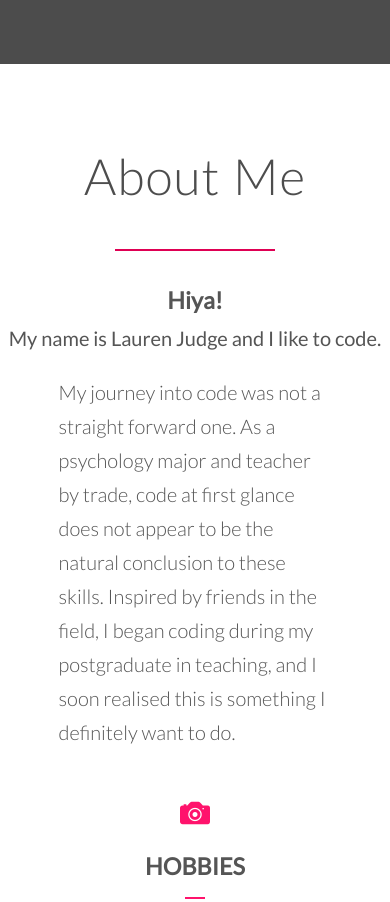
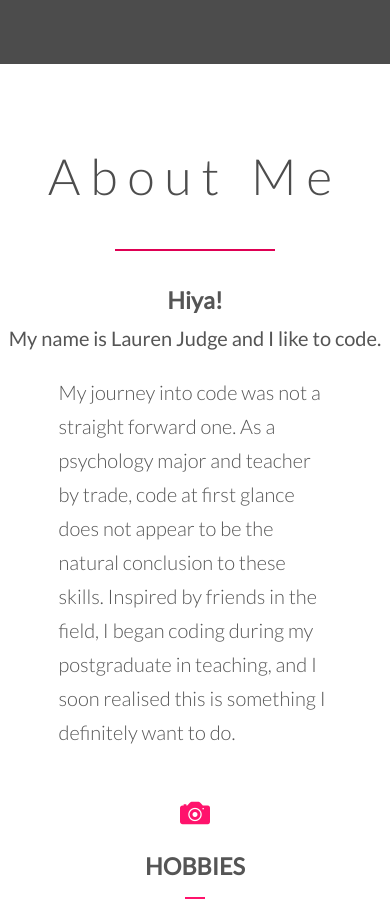
Before and after one commit to laurenjudge/portfolio-OLD, a website: page index.html in a window 390 px wide. Shown: the part 780-1682 px from the top of the page. Drawn offline with nearby package versions, Linux system fonts and the light colour scheme; files whose address does not match are found by name.

Commit message:
breakpoints added for responsive design

```diff
--- a/css/main.scss
+++ b/css/main.scss
@@ -1,3 +1,4 @@
+@import "../sass/abstractions/mixins";
 @import "../sass/abstractions/variables";
 
 @import "../sass/base/base";
--- /dev/null
+++ b/sass/abstractions/_mixins.scss
@@ -0,0 +1,38 @@
+// MEDIA QUERY MANAGER
+/*
+0 - 600px:      Phone
+600 - 900px:    Tablet portrait
+900 - 1200px:   Tablet landscape
+[1200 - 1800] is where normal styles apply
+1800px +:       Big desktop
+
+$breakpoint argument choices:
+- phone
+- tab-port
+- tab-land
+- big-desktop
+*/
+
+@mixin respond($breakpoint) {
+    @if $breakpoint == small-phone {
+        @media only screen and (max-width: 18.75em) { @content }; //300px
+    }
+
+    @if $breakpoint == phone {
+        @media only screen and (max-width: 37.5em) { @content }; //600px
+    }
+    @if $breakpoint == tab-port {
+        @media only screen and (max-width: 56.25em) { @content }; //900px
+    }
+
+    @if $breakpoint == small-screen {
+        @media only screen and (max-width: 87.5em) { @content }; //1447px
+    }
+
+    @if $breakpoint == tab-land {
+        @media only screen and (max-width: 75em) { @content }; //1200px
+    }
+    @if $breakpoint == big-desktop {
+        @media only screen and (min-width: 112.5em) { @content }; //1800px
+    }
+}
--- a/sass/base/_typography.scss
+++ b/sass/base/_typography.scss
@@ -17,6 +17,11 @@ body {
     letter-spacing: 1px;
     font-size: 5rem;
     color: $color-grey-dark-2;
+
+    @include respond(phone) {
+        letter-spacing: 1rem;
+        font-size: 5rem;
+    }
 
     &:after {
         display: block;
```
Also changed, not shown: css/style.css.
